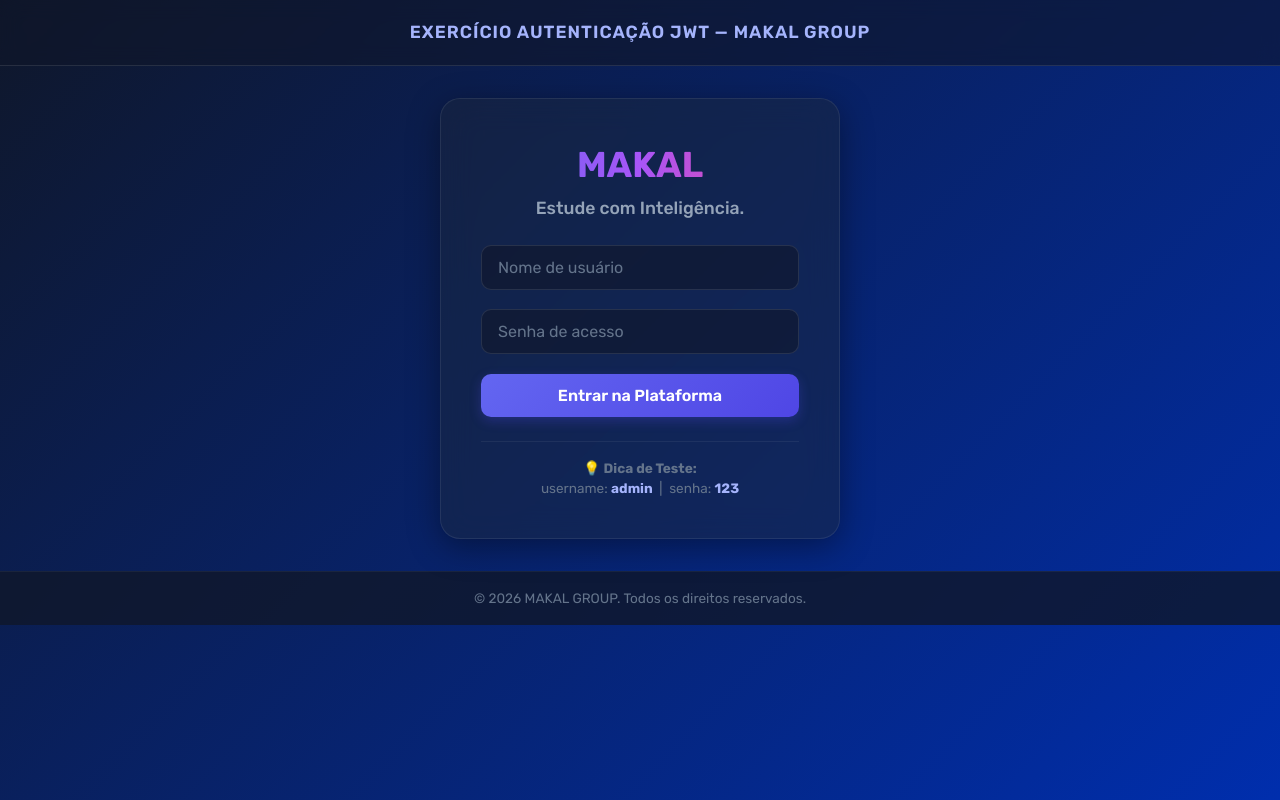
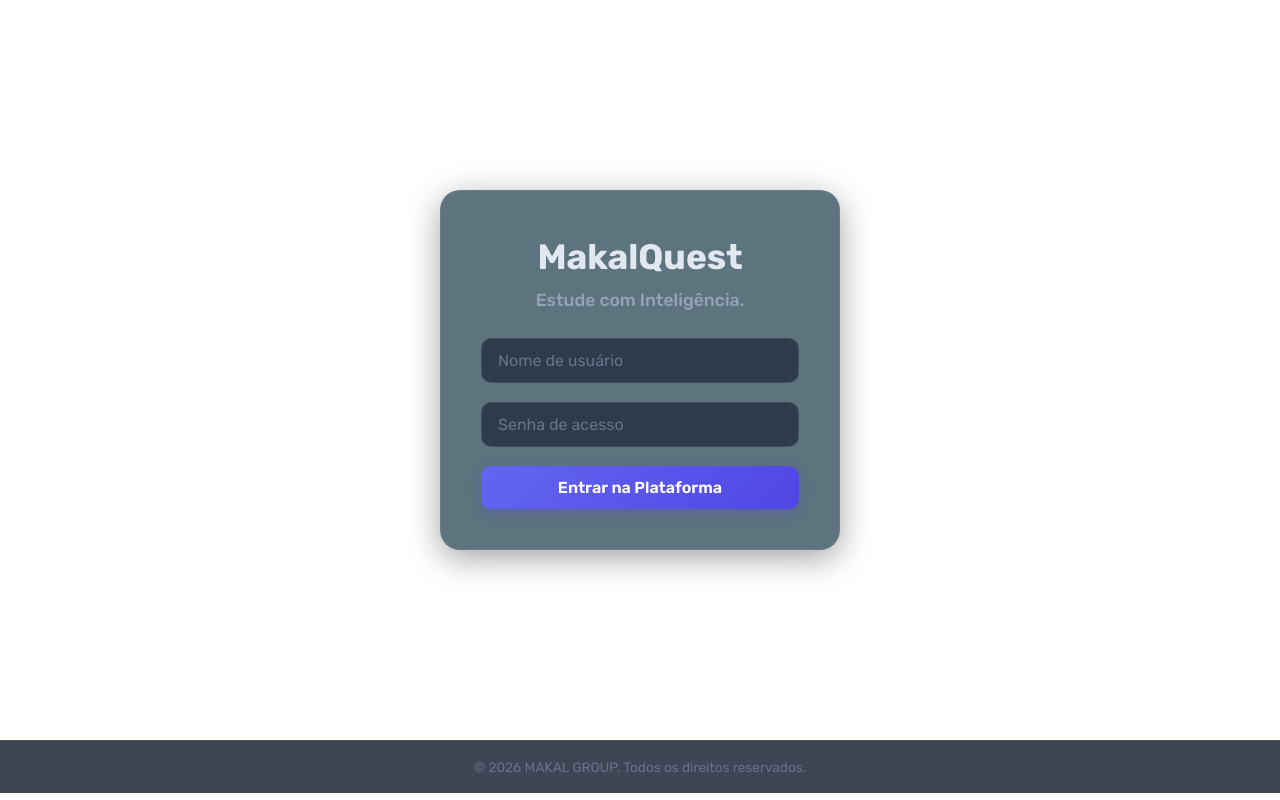
Before and after one commit to abatisella-dotcom/MAKAL-projetof, a React (Vite) app in the folder frontend/: page / in a window 1280 px wide. Built offline with nearby package versions, Linux system fonts and the light colour scheme; a web font is replaced by a local one.

Commit message:
CSS certo do JWT

```diff
--- a/frontend/src/App.css
+++ b/frontend/src/App.css
@@ -15,10 +15,11 @@
 
 body {
   margin: 0;
-  background: linear-gradient(135deg, #0f172a 0%, #002ead 100%);
+  background-color: white;
   min-height: 100vh;
   font-family: "Rubik", sans-serif;
   color: #f8fafc;
+
 }
 
 #root {
@@ -29,6 +30,7 @@ body {
   min-height: 100vh;
   display: flex;
   flex-direction: column;
+
 }
 
 .bkg {
--- a/frontend/src/index.css
+++ b/frontend/src/index.css
@@ -1,4 +1,6 @@
 /* Scoped Styles for JWT Login Screen */
+
+
 
 
 .login-page-wrapper  {
@@ -7,19 +9,6 @@
     padding: 0;
 }
 
-.login-page-wrapper header {
-    width: 100%;
-    text-align: center;
-    padding: 1.2rem;
-    font-size: 1.1rem;
-    font-weight: 600;
-    letter-spacing: 1px;
-    background: rgba(15, 23, 42, 0.6);
-    backdrop-filter: blur(10px);
-    border-bottom: 1px solid rgba(255, 255, 255, 0.1);
-    color: #a5b4fc;
-    text-transform: uppercase;
-}
 
 .login-page-wrapper .app {
     display: flex;
@@ -28,10 +17,11 @@
     align-items: center;
     flex-grow: 1;
     padding: 2rem;
+    height: 92.5vh;
 }
 
 .login-page-wrapper .container {
-    background: rgba(30, 41, 59, 0.45);
+    background-color: #5d737e;
     backdrop-filter: blur(16px);
     -webkit-backdrop-filter: blur(16px);
     border: 1px solid rgba(255, 255, 255, 0.08);
@@ -44,19 +34,14 @@
     transition: all 0.4s cubic-bezier(0.4, 0, 0.2, 1);
 }
 
-.login-page-wrapper .container:hover {
-    border-color: rgba(255, 255, 255, 0.15);
-    box-shadow: 0 12px 40px 0 rgba(99, 102, 241, 0.15);
-}
+
 
 .login-page-wrapper h1 {
     font-size: 2.2rem;
+    color: #4338ca;
     font-weight: 700;
     margin-bottom: 0.5rem;
-    background: linear-gradient(to right, #6366f1, #a855f7, #ec4899);
-    -webkit-background-clip: text;
-    -webkit-text-fill-color: transparent;
-    animation: login-pulse 2s infinite alternate;
+    color: #e2e8f0;
 }
 
 .login-page-wrapper h2 {
--- a/frontend/src/pages/Login.jsx
+++ b/frontend/src/pages/Login.jsx
@@ -39,14 +39,11 @@ export default function Login({ onLoginSuccess }) {
 
   return (
     <div className="login-page-wrapper">
-      <header>
-        Exercício Autenticação JWT — MAKAL GROUP
-      </header>
 
       <div className="app">
         <div className="container">
           <div id="login-section">
-            <h1>MAKAL</h1>
+            <h1>MakalQuest</h1>
             <h2 style={{ fontSize: '1.1rem', color: '#94a3b8', marginBottom: '1.5rem', marginTop: '-0.3rem' }}>
               Estude com Inteligência.
             </h2>
@@ -75,17 +72,7 @@ export default function Login({ onLoginSuccess }) {
 
             {message && <p id="login-message">{message}</p>}
 
-            <div style={{
-              marginTop: '1.5rem',
-              paddingTop: '1rem',
-              borderTop: '1px solid rgba(255,255,255,0.06)',
-              fontSize: '0.85rem',
-              color: '#64748b',
-              lineHeight: '1.5'
-            }}>
-              💡 <strong>Dica de Teste:</strong><br />
-              username: <strong style={{ color: '#a5b4fc' }}>admin</strong> &nbsp;|&nbsp; senha: <strong style={{ color: '#a5b4fc' }}>123</strong>
-            </div>
+
           </div>
         </div>
       </div>
```
